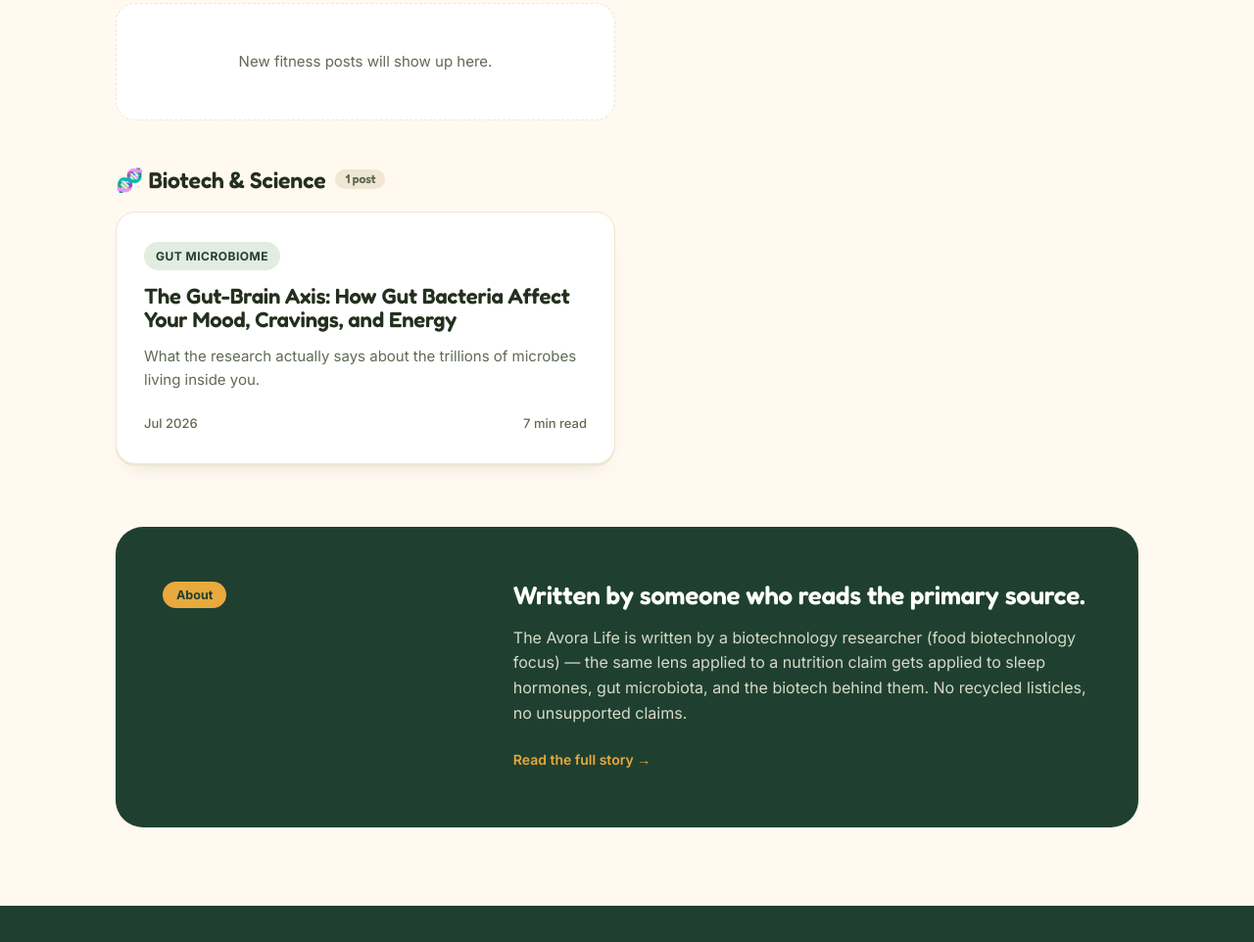
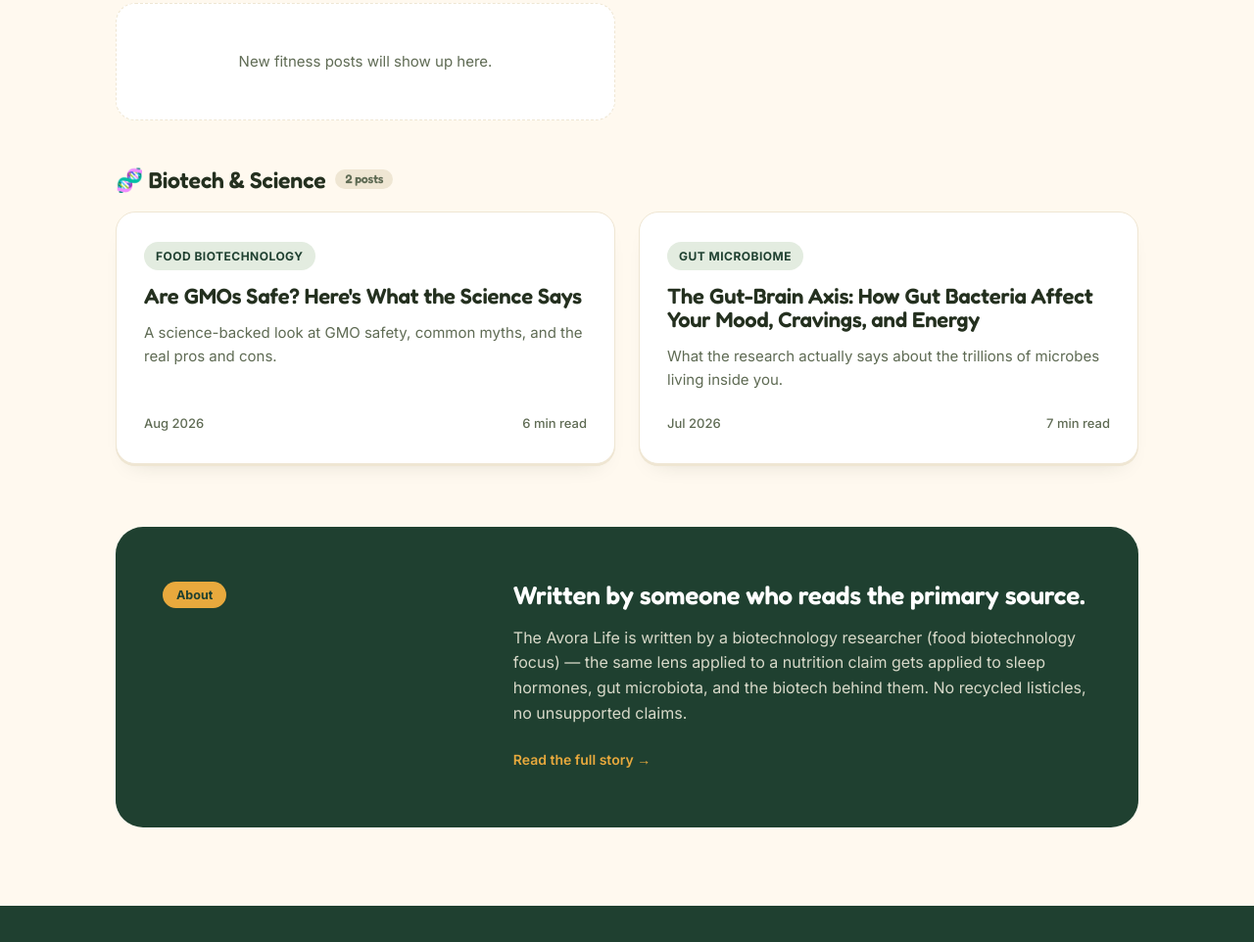
Before and after one commit to tahreemareesha/AVORA-LIFE-SITE, a plain HTML site: page index.html in a window 1280 px wide. Shown: the part 1720-2682 px from the top of the page at 98% size. Drawn offline with Linux system fonts and the light colour scheme.

Commit message:
Update index.html

```diff
--- a/index.html
+++ b/index.html
@@ -85,8 +85,14 @@
   </section>
 
   <section class="cat-section" id="science">
-    <h2>🧬 Biotech &amp; Science <span class="count">1 post</span></h2>
+    <h2>🧬 Biotech &amp; Science <span class="count">2 posts</span></h2>
     <div class="post-grid">
+      <a class="post-card" href="blog/gmo-safety.html">
+        <span class="tag science">Food Biotechnology</span>
+        <h3>Are GMOs Safe? Here's What the Science Says</h3>
+        <p>A science-backed look at GMO safety, common myths, and the real pros and cons.</p>
+        <span class="meta"><span>Aug 2026</span><span>6 min read</span></span>
+      </a>
       <a class="post-card" href="blog/gut-brain-axis.html">
         <span class="tag science">Gut Microbiome</span>
         <h3>The Gut-Brain Axis: How Gut Bacteria Affect Your Mood, Cravings, and Energy</h3>
@@ -120,6 +126,5 @@
 </footer>
 
 <script src="script.js"></script>
-<script defer src="/_vercel/insights/script.js"></script>
 </body>
 </html>
```
